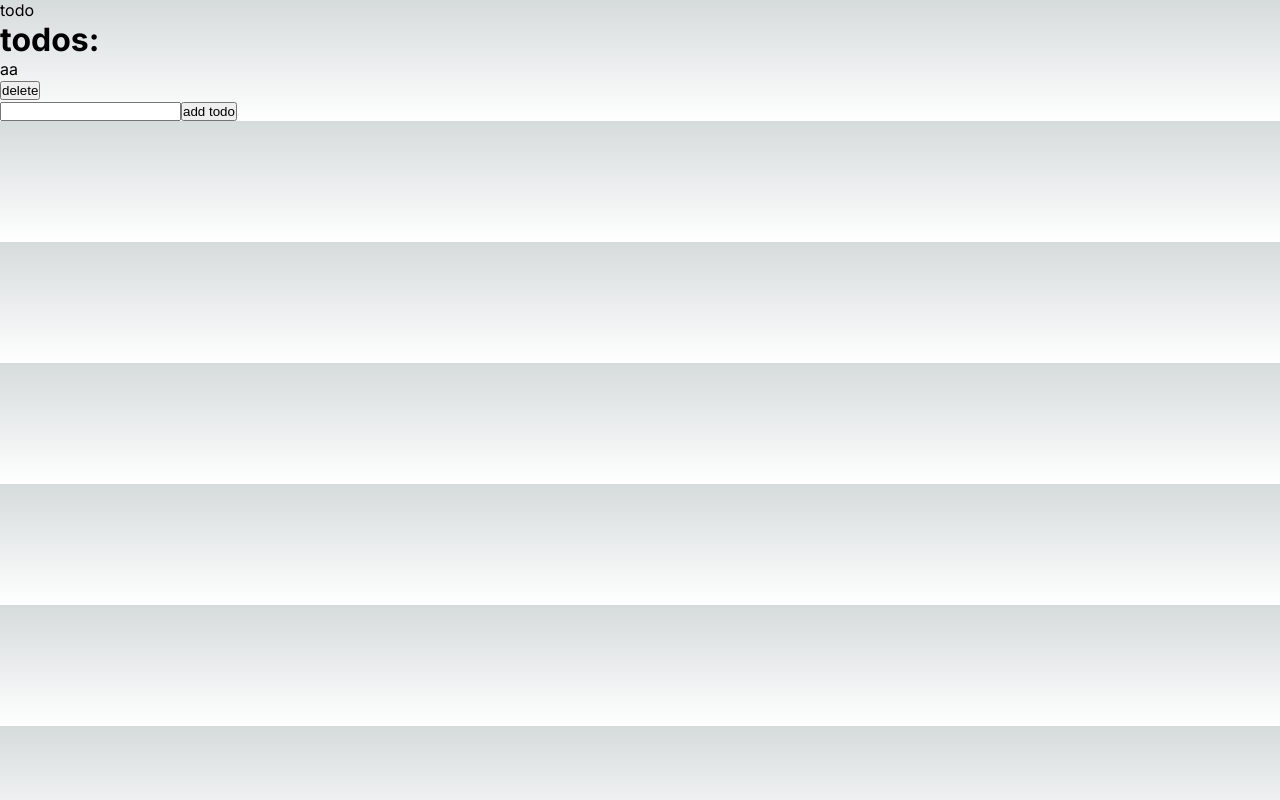
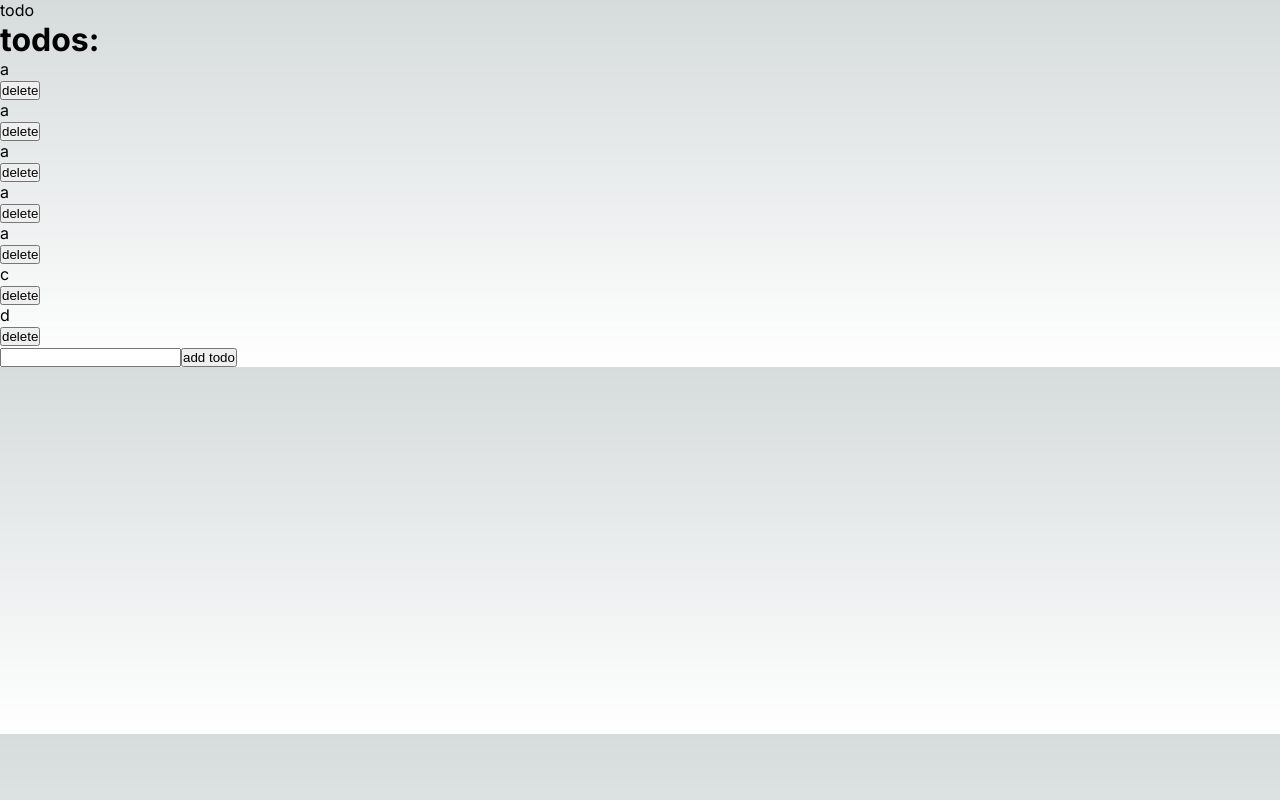
Before and after one commit to stevemu/next13_todo_app, a Next.js app: page /todo in a window 1280 px wide. Built offline with nearby package versions, Linux system fonts and the light colour scheme.

Commit message:
fix persistence bug

```diff
--- a/data/todos.json
+++ b/data/todos.json
@@ -1,7 +1,37 @@
 [
     {
-        "id": 0.7019971619017866,
-        "desc": "aa",
+        "id": 0.004100729079710597,
+        "desc": "a",
+        "finished": false
+    },
+    {
+        "id": 0.7809884957035735,
+        "desc": "a",
+        "finished": false
+    },
+    {
+        "id": 0.22324364627648463,
+        "desc": "a",
+        "finished": false
+    },
+    {
+        "id": 0.3959536084838231,
+        "desc": "a",
+        "finished": false
+    },
+    {
+        "id": 0.5093206009363658,
+        "desc": "a",
+        "finished": false
+    },
+    {
+        "id": 0.5058573960565125,
+        "desc": "c",
+        "finished": false
+    },
+    {
+        "id": 0.5378720214010981,
+        "desc": "d",
         "finished": false
     }
 ]
--- /dev/null
+++ b/src/app/todo/AddTodo.tsx
@@ -0,0 +1,12 @@
+'use client'
+
+import { addTodo } from './action'
+
+export function AddTodo() {
+  return (
+    <form action={addTodo}>
+      <input name='desc' />
+      <button>add todo</button>
+    </form>
+  )
+}
--- /dev/null
+++ b/src/app/todo/action.ts
@@ -0,0 +1,10 @@
+'use server'
+
+import { revalidatePath } from 'next/cache'
+import { todoController } from './interfaceAdapters';
+
+export async function addTodo(data: FormData) {
+  const desc = data.get('desc')?.toString() || ''
+  await todoController.saveTodo(desc);
+  revalidatePath('/todo')
+}
--- /dev/null
+++ b/src/app/todo/interfaceAdapters.ts
@@ -0,0 +1,9 @@
+import { TodoUseCaseInteractor } from '@/todo/todo.use-case';
+import { TodoController } from '@/todo/todo.controller';
+import { TodoPresenter } from '@/todo/todo.presenter';
+import { TodoFilePersistence } from '@/todo/todo.file.persistence';
+
+export const todoUseCaseInteractor = new TodoUseCaseInteractor(new TodoFilePersistence());
+
+export const todoController = new TodoController(todoUseCaseInteractor);
+export const todoPresenter = new TodoPresenter(todoUseCaseInteractor);
--- a/src/app/todo/page.tsx
+++ b/src/app/todo/page.tsx
@@ -1,31 +1,17 @@
 import Image from 'next/image'
 import styles from './page.module.css'
-import { TodoUseCaseInteractor } from '@/todo/todo.use-case';
-import { TodoController } from '@/todo/todo.controller';
-import { TodoPresenter } from '@/todo/todo.presenter';
 import { revalidatePath } from 'next/cache'
 import { Todo } from '@/todo/todo.entity';
-import { TodoFilePersistence } from '@/todo/todo.persistence';
-
-const todoUseCaseInteractor = new TodoUseCaseInteractor(new TodoFilePersistence());
-const todoController = new TodoController(todoUseCaseInteractor);
-const todoPresenter = new TodoPresenter(todoUseCaseInteractor);
-
+import { AddTodo } from './AddTodo';
+import { todoController, todoPresenter } from './interfaceAdapters';
 
 const TodoLi = ({todo, deleteTodo}: {todo: Todo, deleteTodo: (formData: FormData) => Promise<void>}) => {
   return (<li key={todo.id}>
-    {todo.desc} <form action={deleteTodo}><input name="id" value={todo.id} hidden /><button>delete</button></form>
+    {todo.desc} <form action={deleteTodo}><input name="id" defaultValue={todo.id} hidden /><button>delete</button></form>
   </li>)
 }
 
-export default function Home() {
-  async function addTodo(data: FormData) {
-    'use server'
-    const desc = data.get('desc')?.toString() || ''
-    todoController.saveTodo(desc);
-    revalidatePath('/todo')
-  }
-
+export default async function Home() {
   async function deleteTodo(data: FormData) {
     'use server'
     const id = data.get('id')?.toString() || ''
@@ -33,7 +19,7 @@ export default function Home() {
     revalidatePath('/todo')
   }
 
-  const todos = todoPresenter.getTodos();
+  const todos = await todoPresenter.getTodos();
 
   return (
     <main>
@@ -43,10 +29,7 @@ export default function Home() {
           return <TodoLi todo={todo} key={todo.id} deleteTodo={deleteTodo} />
         })}
       </ul>
-      <form action={addTodo}>
-        <input name='desc' />
-        <button>add todo</button>
-      </form>
+      <AddTodo />
     </main>
   )
 }
--- a/src/todo/todo.presenter.ts
+++ b/src/todo/todo.presenter.ts
@@ -3,7 +3,7 @@ import { TodoUseCaseOutputPort } from "./todo.use-case";
 export class TodoPresenter {
   constructor(private todoUseCaseOutputPort: TodoUseCaseOutputPort) {}
 
-  getTodos() {
+  async getTodos() {
     return this.todoUseCaseOutputPort.getAllTodos();
   }
 }
--- a/src/todo/todo.use-case.ts
+++ b/src/todo/todo.use-case.ts
@@ -1,12 +1,12 @@
 import {Todo} from './todo.entity';
 
 export interface TodoUseCaseOutputPort {
-  getAllTodos: () => Todo[]
+  getAllTodos: () => Promise<Todo[]>
 }
 
 export interface TodoUseCaseInputPort {
-  addTodo: (desc: string) => void;
-  deleteTodo: (id: number) => void;
+  addTodo: (desc: string) => Promise<Todo>;
+  deleteTodo: (id: number) => Promise<void>;
 }
 
 export interface ITodoPersistence {
@@ -15,27 +15,24 @@ export interface ITodoPersistence {
 }
 
 export class TodoUseCaseInteractor implements TodoUseCaseInputPort, TodoUseCaseOutputPort {
-  private todos: Todo[] = [];
+  constructor(private todoPersistence: ITodoPersistence) {}
 
-  constructor(private todoPersistence: ITodoPersistence) {
-    this.todoPersistence.getTodos().then(todos => {
-      this.todos = todos;
-    })
-  }
-
-  addTodo(desc: string) {
+  async addTodo(desc: string) {
     const todo = new Todo(Math.random(), desc);
-    this.todos = [...this.todos, todo];
-    this.todoPersistence.storeTodos(this.todos);
+    const existingTodos = await this.todoPersistence.getTodos();
+    const todos = [...existingTodos, todo];
+    await this.todoPersistence.storeTodos(todos);
     return todo;
   }
 
-  deleteTodo(id: number) {
-    this.todos = this.todos.filter(todo => todo.id !== id)
-    this.todoPersistence.storeTodos(this.todos);
+  async deleteTodo(id: number) {
+    const existingTodos = await this.todoPersistence.getTodos();
+    const todos = existingTodos.filter(todo => todo.id !== id)
+    await this.todoPersistence.storeTodos(todos);
   }
 
-  getAllTodos() {
-    return this.todos;
+  async getAllTodos() {
+    const existingTodos = await this.todoPersistence.getTodos();
+    return existingTodos;
   }
 }
```
Also changed, not shown: src/todo/todo.file.persistence.ts (renamed from src/todo/todo.persistence.ts).
